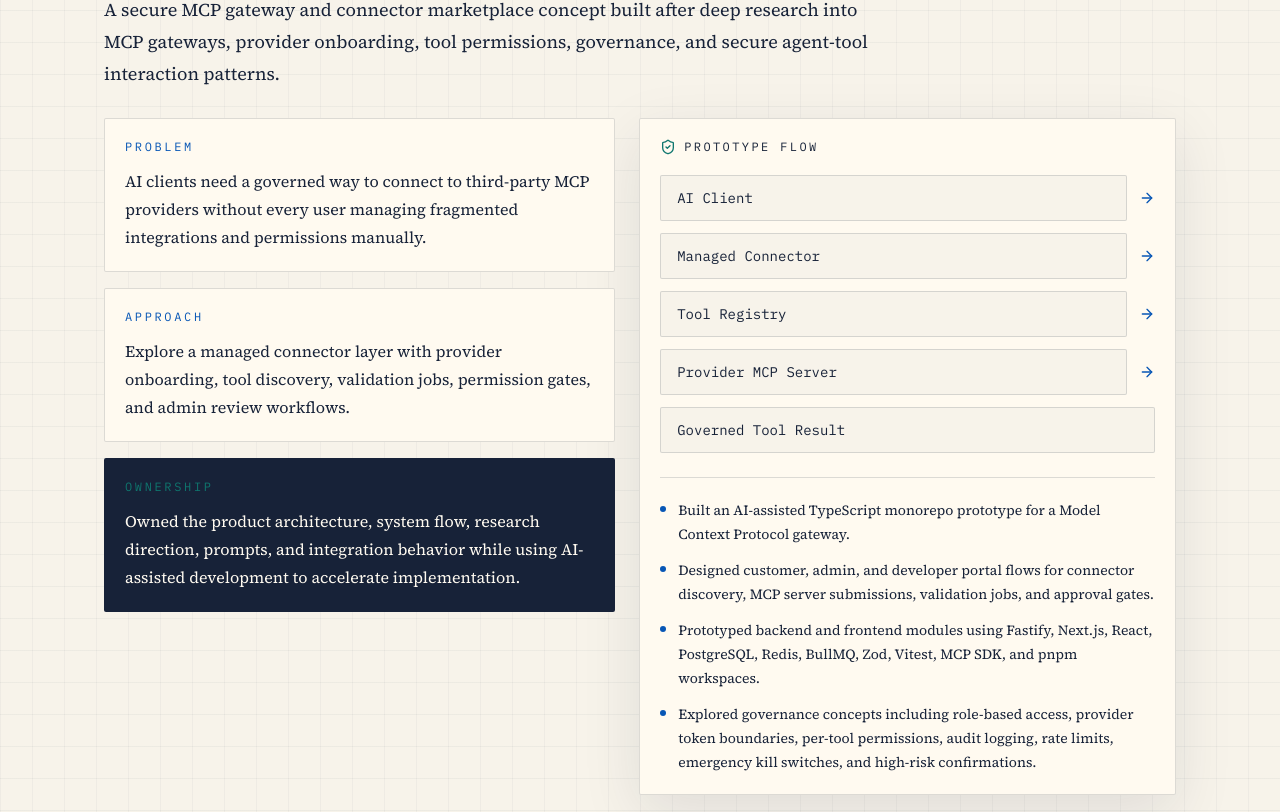
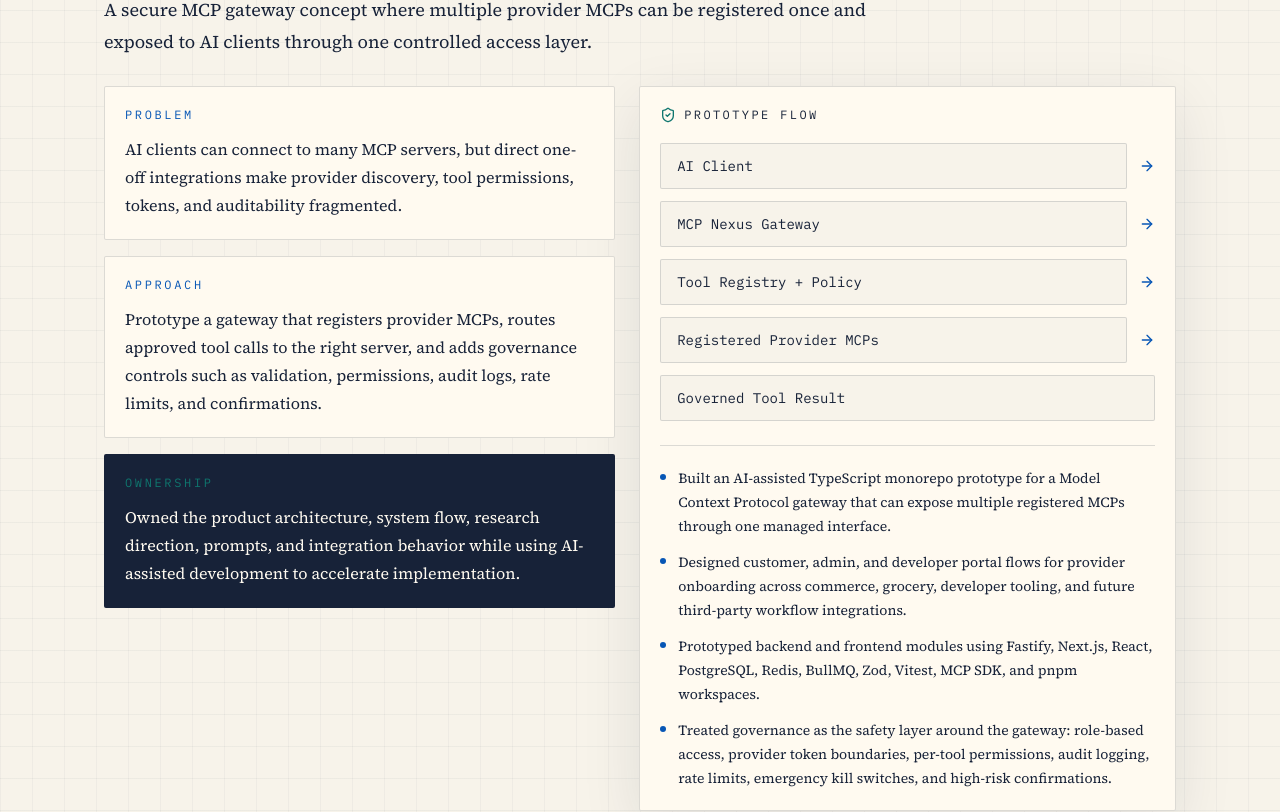
Before and after one commit to ArelliGoutham/goutham-arelli-portfolio, a Next.js app: page / in a window 1280 px wide. Shown: the part 3478-4290 px from the top of the page. Built offline with nearby package versions, Linux system fonts and the light colour scheme.

Commit message:
Clarify MCP Nexus gateway concept

```diff
--- a/content/projects.ts
+++ b/content/projects.ts
@@ -2,18 +2,18 @@ export const mcpNexus = {
   name: "MCP Nexus",
   label: "AI-assisted research prototype",
   summary:
-    "A secure MCP gateway and connector marketplace concept built after deep research into MCP gateways, provider onboarding, tool permissions, governance, and secure agent-tool interaction patterns.",
+    "A secure MCP gateway concept where multiple provider MCPs can be registered once and exposed to AI clients through one controlled access layer.",
   problem:
-    "AI clients need a governed way to connect to third-party MCP providers without every user managing fragmented integrations and permissions manually.",
+    "AI clients can connect to many MCP servers, but direct one-off integrations make provider discovery, tool permissions, tokens, and auditability fragmented.",
   approach:
-    "Explore a managed connector layer with provider onboarding, tool discovery, validation jobs, permission gates, and admin review workflows.",
+    "Prototype a gateway that registers provider MCPs, routes approved tool calls to the right server, and adds governance controls such as validation, permissions, audit logs, rate limits, and confirmations.",
   ownership:
     "Owned the product architecture, system flow, research direction, prompts, and integration behavior while using AI-assisted development to accelerate implementation.",
-  flow: ["AI Client", "Managed Connector", "Tool Registry", "Provider MCP Server", "Governed Tool Result"],
+  flow: ["AI Client", "MCP Nexus Gateway", "Tool Registry + Policy", "Registered Provider MCPs", "Governed Tool Result"],
   bullets: [
-    "Built an AI-assisted TypeScript monorepo prototype for a Model Context Protocol gateway.",
-    "Designed customer, admin, and developer portal flows for connector discovery, MCP server submissions, validation jobs, and approval gates.",
+    "Built an AI-assisted TypeScript monorepo prototype for a Model Context Protocol gateway that can expose multiple registered MCPs through one managed interface.",
+    "Designed customer, admin, and developer portal flows for provider onboarding across commerce, grocery, developer tooling, and future third-party workflow integrations.",
     "Prototyped backend and frontend modules using Fastify, Next.js, React, PostgreSQL, Redis, BullMQ, Zod, Vitest, MCP SDK, and pnpm workspaces.",
-    "Explored governance concepts including role-based access, provider token boundaries, per-tool permissions, audit logging, rate limits, emergency kill switches, and high-risk confirmations.",
+    "Treated governance as the safety layer around the gateway: role-based access, provider token boundaries, per-tool permissions, audit logging, rate limits, emergency kill switches, and high-risk confirmations.",
   ],
 } as const;
```
Also changed, not shown: public/llms-full.txt, public/llms.txt.
